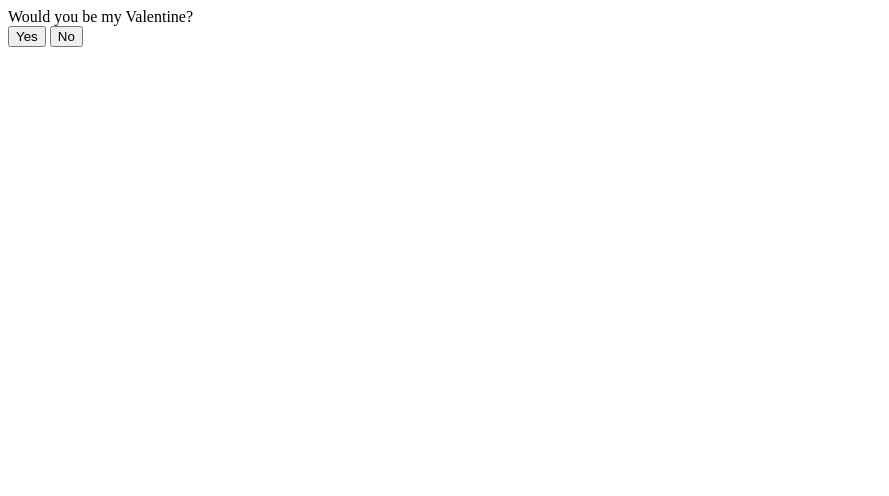
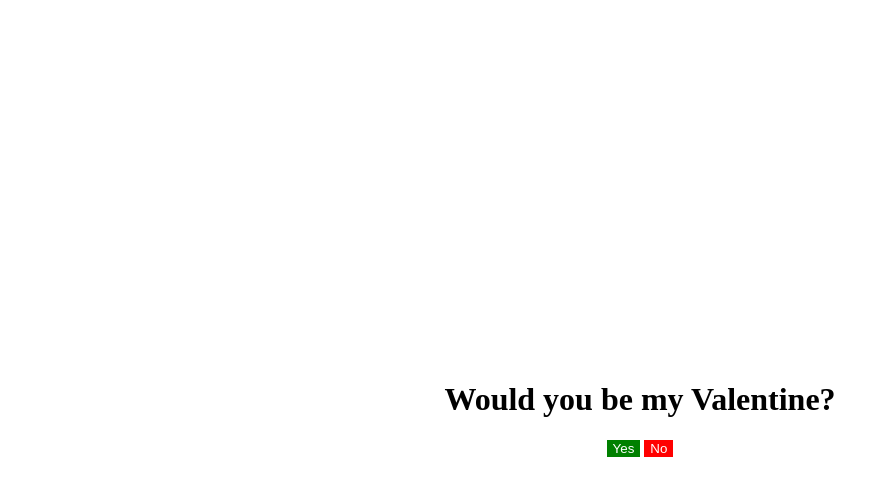
Before and after one commit to Eugenepark215/Iloveyoubb, a plain HTML site: page index.html in a window 1280 px wide. Shown: the whole page, without its empty margins (0-889 px from the left). Drawn offline with Linux system fonts and the light colour scheme.

Commit message:
created js, css, and img-sound

```diff
--- a/index.html
+++ b/index.html
@@ -5,22 +5,24 @@
   <meta http-equiv="X-UA-Compatible" content="IE=edge">
   <meta name="viewport" content="width=device-width, initial-scale=1.0">
   <title>For Irene</title>
+  <link rel="stylesheet" href="styles.css"/>
 </head>
 <body>
-  <header>
-    Would you be my Valentine?
-  </header>
    <main>
+    <div class="flex align-center">
+      <h1>Would you be my Valentine?</h1>
       <section class="image">
       </section>
       <section class="buttons">
-      <button>
+        <button class="yes no-border">
           Yes
         </button>
-      <button>
+        <button class="no no-border">
           No
         </button>
       </section>
+    </div>
   </main>
+  <script src="main.js"></script>
 </body>
 </html>
--- /dev/null
+++ b/styles.css
@@ -0,0 +1,26 @@
+.align-center {
+  align-items: center;
+  justify-content: center;
+}
+
+.flex {
+  display: flex;
+  flex-direction: column;
+  height: 100vh;
+}
+
+button {
+  color: white;
+}
+
+.yes {
+  background-color: green;
+}
+
+.no {
+  background-color: red;
+}
+
+.no-border {
+  border: none;
+}
```
Also changed, not shown: img-sounds/dog.png (added), img-sounds/happy-cat-happy-happy-cat.gif (added), main.js (added), 2 other files. Lines whose indentation alone changed are shown as unchanged.
